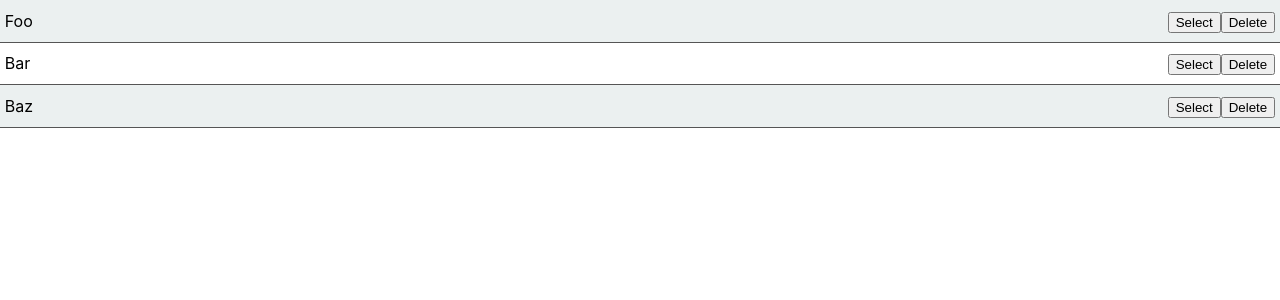
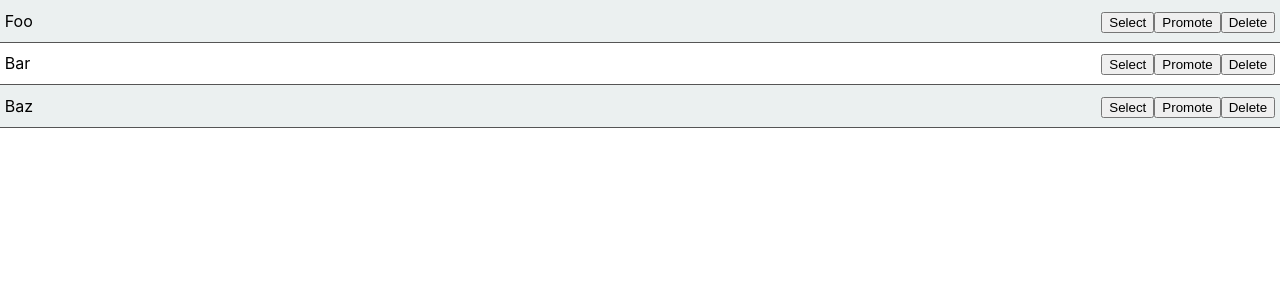
Before and after one commit to reergymerej/bad-parents, a React (Create React App) app: page / in a window 1280 px wide. Shown: the top 300 px of the page. Built offline with nearby package versions, Linux system fonts and the light colour scheme.

Commit message:
Add promote

```diff
--- a/src/App.js
+++ b/src/App.js
@@ -6,6 +6,9 @@ const DataRow = (props) => (
     <div className="Text">{props.text}</div>
     <div className="Controls">
       <button onClick={props.onSelect}>Select</button>
+      { props.user && props.user.admin
+        && <button onClick={props.onPromote}>Promote</button>
+      }
       { props.user && props.user.admin
         && <button onClick={props.onDelete}>Delete</button>
       }
```
